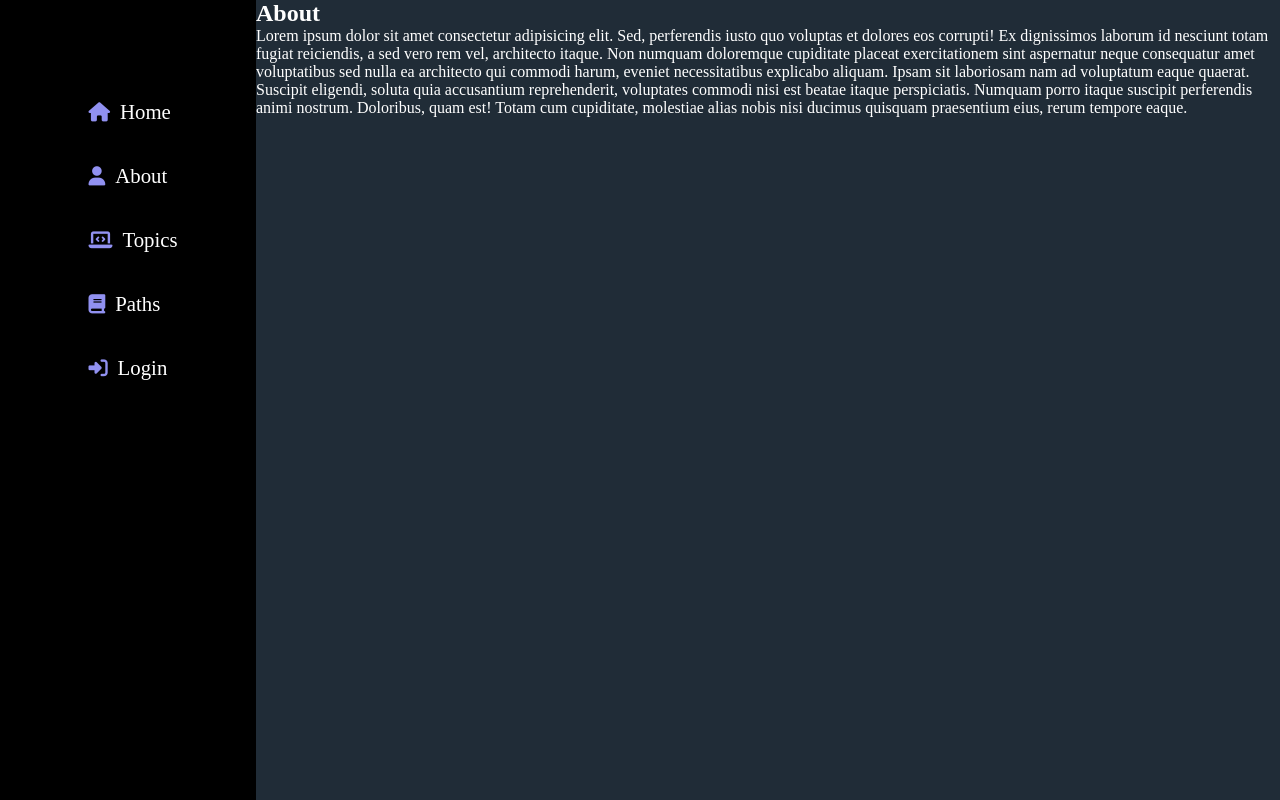
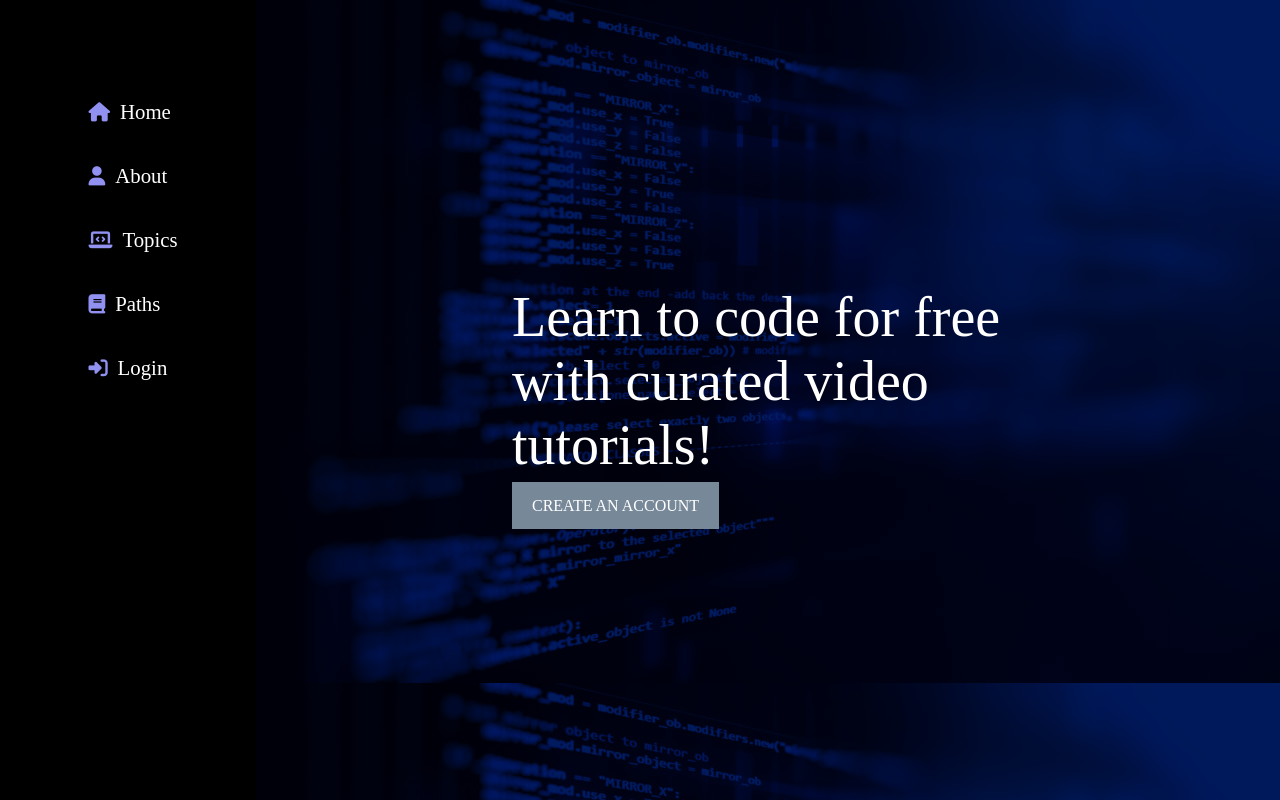
Before and after one commit to mark-okoth/vue-school-tutorial-app, a Vue app: page /#/ in a window 1280 px wide. Built offline with nearby package versions, Linux system fonts and the light colour scheme; what vue-core-video-player would draw is missing.

Commit message:
buttons and colors

```diff
--- a/src/views/Home.vue
+++ b/src/views/Home.vue
@@ -1,24 +1,48 @@
 <template>
   <div class="home">
-   <h2>About</h2>
-   <p>Lorem ipsum dolor sit amet consectetur adipisicing elit. Sed, perferendis iusto quo voluptas et dolores eos corrupti! Ex dignissimos laborum id nesciunt totam fugiat reiciendis, a sed vero rem vel, architecto itaque. Non numquam doloremque cupiditate placeat exercitationem sint aspernatur neque consequatur amet voluptatibus sed nulla ea architecto qui commodi harum, eveniet necessitatibus explicabo aliquam. Ipsam sit laboriosam nam ad voluptatum eaque quaerat. Suscipit eligendi, soluta quia accusantium reprehenderit, voluptates commodi nisi est beatae itaque perspiciatis. Numquam porro itaque suscipit perferendis animi nostrum. Doloribus, quam est! Totam cum cupiditate, molestiae alias nobis nisi ducimus quisquam praesentium eius, rerum tempore eaque.</p>
+    <div class="home-container">
 
-
+     <p>Learn to code for free with curated video tutorials!</p>
+     <a href="">CREATE AN ACCOUNT</a>
+    </div>
   </div>
 </template>
 
 <script>
 export default {
   name: "Home",
-  components: {
-
-  }
+  components: {}
 };
 </script>
 <style>
-.home{
-  /* background: url('../assets/pic.jpeg'); */
+.home {
+  background-image: url("../assets/pic.jpeg");
+  background-color: rgb(28, 28, 95);
+  background-blend-mode: multiply;
+  width: 100vw;
+  height: 100vh;
+  display: flex;
+  flex-direction: column;
+  justify-content: center;
+  align-content: center;
 }
 
+.home-container{
+  margin: 20px 20vw;
+}
+.home-container p{
+  font-size: 3.5rem;
+  margin-bottom: 20px;
+}
+.home-container a{
+  text-decoration: none;
+  background:lightslategray;
+  padding: 15px 20px;
+}
 
+.home-container a:hover{
+  background: white;
+  border: ipx solid lightslategrey;
+  color: slateblue;
+}
 </style>
```
